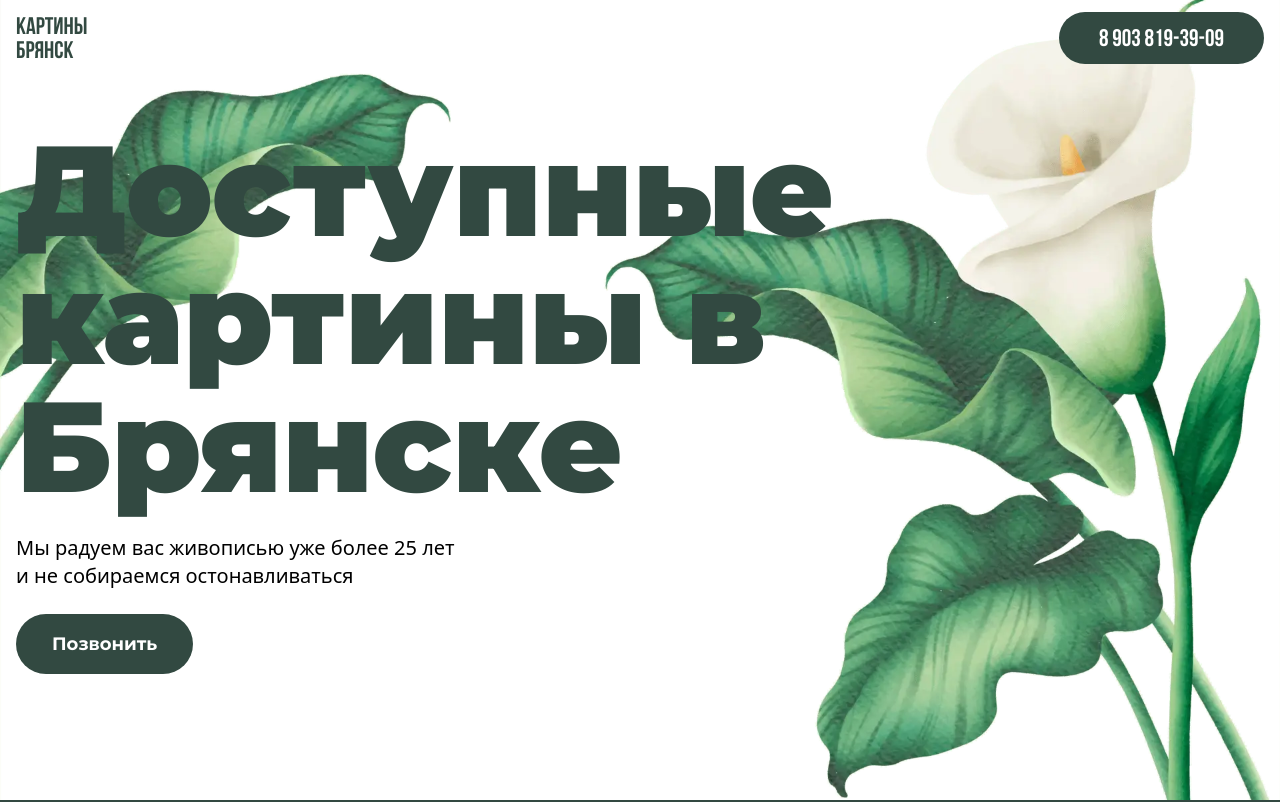
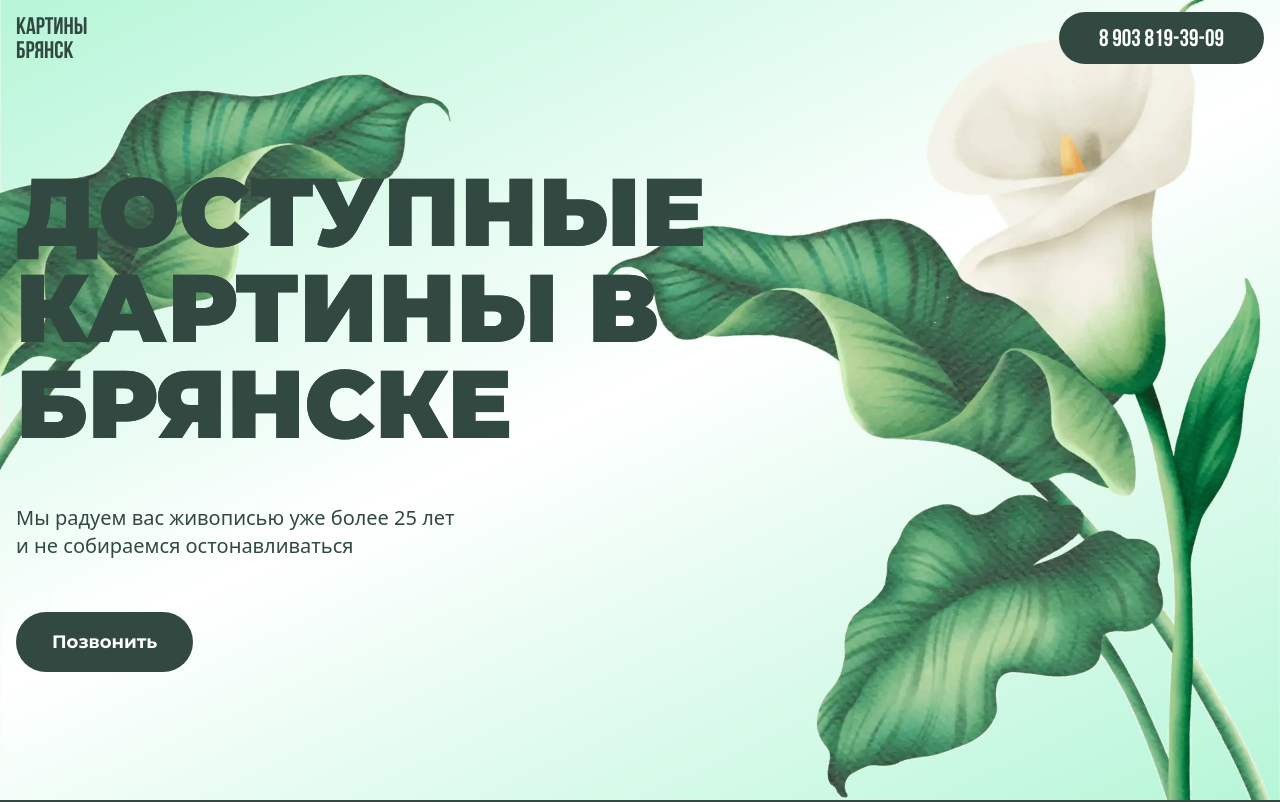
Before and after one commit to cartwheee11/kartini32, a Vue app: page / in a window 1280 px wide. Shown: the top 802 px of the page. Built offline with nearby package versions, Linux system fonts and the light colour scheme.

Commit message:
adding gradient

```diff
--- a/src/views/HomeView.vue
+++ b/src/views/HomeView.vue
@@ -1,5 +1,5 @@
 <template>
-  <main class="main">
+  <main class="main overflow-hidden">
     <nav class="fixed w-full z-50">
       <div class="font-bebas mt-4 text-accent container flex items-center justify-between">
         <span class="text-2xl leading-none">картины<br>брянск</span>
@@ -8,18 +8,23 @@
       </div>
     </nav>
 
-    <div class="w-full overflow-hidden">
-      <div class="header-container-wrapper h-[90vh] md:h-[100vh]" data-aos="zoom-out" data-aos-offset="20">
-        <section class="container header-container">
-          <h1 data-aos="fade-up" class="text-4xl md:text-8xl lg:text-9xl md:text-7xl">
+    <div class="w-full overflow-hidden bg-gradient-to-br from-emerald-200 via-white to-emerald-200" style="background: rgb(182,246,216);
+background: linear-gradient(155deg, rgba(182,246,216,1) 0%, rgba(255,255,255,1) 49%, rgba(182,246,216,1) 100%);
+" data-aos="zoom-out" data-aos-offset="20">
+      <div class="header-container-wrapper h-[90vh] md:h-[100vh] bg-origin-padding"
+        :style="`transform: translateY(${scrollY / 3}px) scale(${1 + scrollY / 6000});`">
+        <section class="container header-container mt-9">
+          <h1 data-aos="fade-up"
+            class="text-4xl md:text-8xl lg:text-8xl bg-gradient-to-br uppercase from-accent via-accent to-emerald-100 bg-clip-text ">
             Доступные <br />
             картины в <br> Брянске
           </h1>
-          <p data-aos="fade-up" data-aos-delay="200" class="">Мы радуем вас живописью уже более 25 лет <br
-              class="hidden md:block">и не
+          <p class="mt-13 text-accent" data-aos="fade-up" data-aos-delay="200">Мы радуем вас живописью уже более 25 лет
+            <br class="hidden md:block">и не
             собираемся остонавливаться
           </p>
-          <p data-aos="fade-up" data-aos-delay="400"><a href=" tel:+79038193909"><button class="">Позвонить</button></a>
+          <p class="mt-13" data-aos="fade-up" data-aos-delay="400" data-aos-once="true"><a
+              href=" tel:+79038193909"><button class="bg-gradient-to-r">Позвонить</button></a>
           </p>
         </section>
       </div>
@@ -112,7 +117,7 @@
             огромный
             выбор</span>
         </h2>
-        <div class="swiper">
+        <div class="swiper" data-aos="fade-up" data-aos-delay="20">
           <div class="swiper-wrapper">
             <!-- Slides -->
             <div class="swiper-slide">
@@ -169,9 +174,11 @@
 
     <footer class="py-30">
       <div data-aos="fade-up" class="container is-large content has-text-centered text-center">
-        <h2 class="text-6xl">8 903 819-
+        <h2 class="text-6xl font-extrabold mb-10">8 903 819-
           39-09</h2>
+
         <p class="">Позвоните по этому <br>номеру и получите скидку 10%</p>
+        <br>
         <p>
           <a href="tel:+79038193909">
             <button class="">Позвонить</button>
@@ -199,11 +206,17 @@ import revs from '../assets/reviews.json'
 import WorkTimeTable from '../components/WorkTimeTable.vue'
 
 const reviews = ref([])
+let scrollY = ref(0)
 
 onMounted(() => {
   AOS.init({
     duration: 1000
   })
+
+  window.addEventListener('scroll', (event) => {
+    scrollY.value = window.scrollY;
+  })
+
   //working with swiper
   new Swiper('.swiper', {
     modules: [Navigation, Pagination],
```
